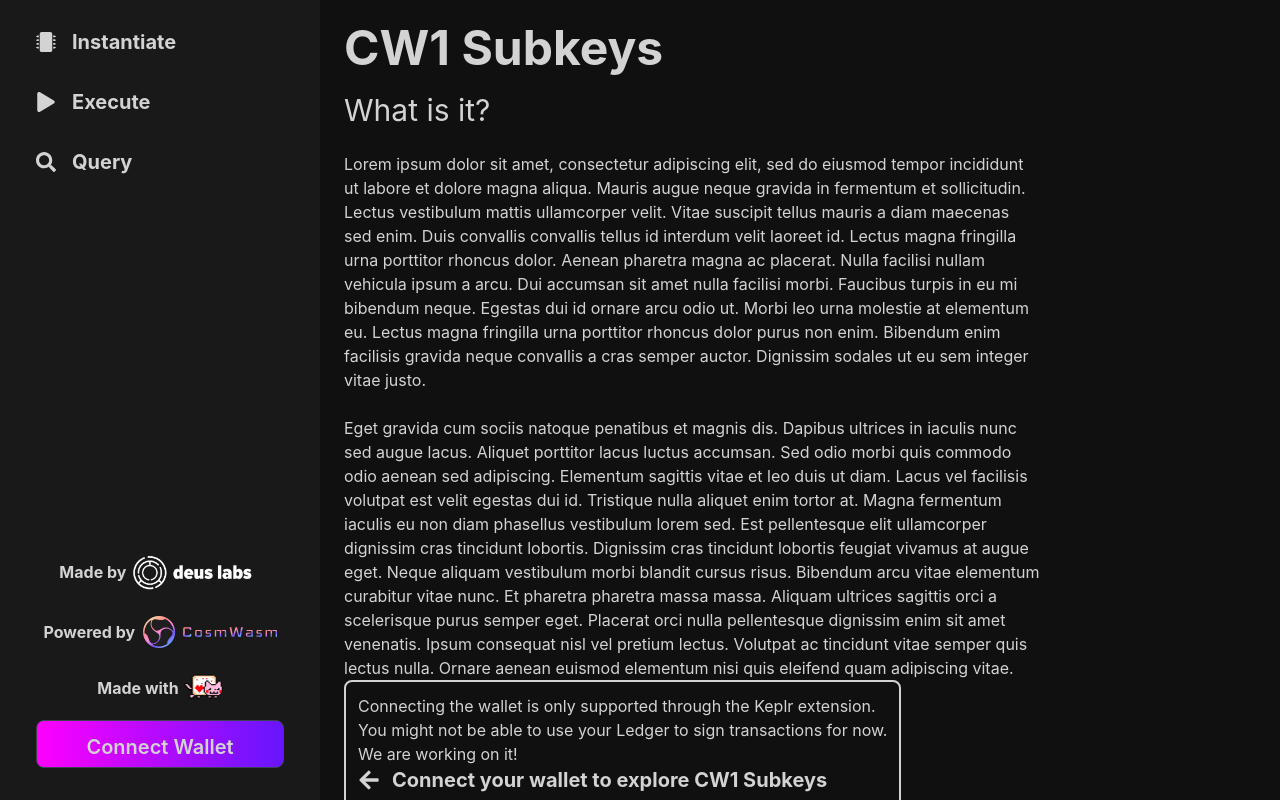
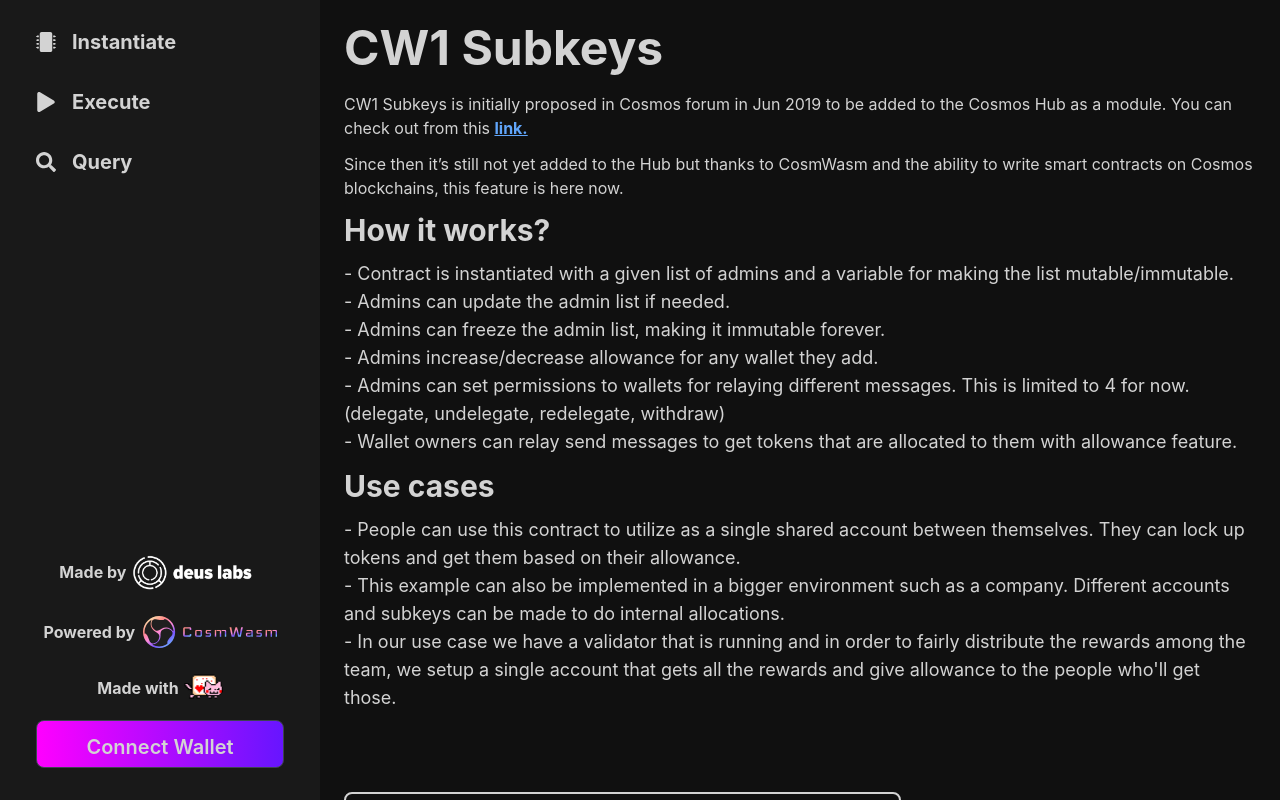
Before and after one commit to deus-labs/cw1-subkeys-dapp, a React (Create React App) app: page / in a window 1280 px wide. Built offline with nearby package versions, Linux system fonts and the light colour scheme.

Commit message:
Add welcome text

```diff
--- a/src/pages/Welcome.tsx
+++ b/src/pages/Welcome.tsx
@@ -2,54 +2,91 @@ import { FaArrowLeft } from "react-icons/fa"
 
 const Welcome = (): JSX.Element => {
   return (
-    <div className="p-6 pr-60 bg-deus-black h-full flex flex-col justify-between text-deus-text">
+    <div className="p-6 bg-deus-black flex flex-col justify-end text-deus-text flex-1">
       <div className="">
         <div className="text-5xl font-bold mb-5">CW1 Subkeys</div>
-        <div className="text-3xl">What is it?</div>
+        <p className="mb-3">
+          CW1 Subkeys is initially proposed in Cosmos forum in Jun 2019 to be
+          added to the Cosmos Hub as a module. You can check out from this{" "}
+          <a
+            href="https://forum.cosmos.network/t/proposal-adding-subkey-feature-to-cosmos-sdk-and-apply-it-to-the-hub/2358/15"
+            target="_blank"
+            rel="noopener noreferrer"
+            className="underline text-blue-400 font-bold"
+          >
+            link.
+          </a>
+        </p>
+        <p>
+          Since then it’s still not yet added to the Hub but thanks to CosmWasm
+          and the ability to write smart contracts on Cosmos blockchains, this
+          feature is here now.
+        </p>
+        <div className="text-3xl font-bold my-3">
+          How it works? <br />
+        </div>
+        <div className="text-lg">
+          <div>
+            - Contract is instantiated with a given list of admins and a
+            variable for making the list mutable/immutable. <br />
+          </div>
+          <div>
+            - Admins can update the admin list if needed.
             <br />
-        <p>
-          Lorem ipsum dolor sit amet, consectetur adipiscing elit, sed do
-          eiusmod tempor incididunt ut labore et dolore magna aliqua. Mauris
-          augue neque gravida in fermentum et sollicitudin. Lectus vestibulum
-          mattis ullamcorper velit. Vitae suscipit tellus mauris a diam maecenas
-          sed enim. Duis convallis convallis tellus id interdum velit laoreet
-          id. Lectus magna fringilla urna porttitor rhoncus dolor. Aenean
-          pharetra magna ac placerat. Nulla facilisi nullam vehicula ipsum a
-          arcu. Dui accumsan sit amet nulla facilisi morbi. Faucibus turpis in
-          eu mi bibendum neque. Egestas dui id ornare arcu odio ut. Morbi leo
-          urna molestie at elementum eu. Lectus magna fringilla urna porttitor
-          rhoncus dolor purus non enim. Bibendum enim facilisis gravida neque
-          convallis a cras semper auctor. Dignissim sodales ut eu sem integer
-          vitae justo.
-        </p>
+          </div>
+          <div>
+            - Admins can freeze the admin list, making it immutable forever.
             <br />
-        <p>
-          Eget gravida cum sociis natoque penatibus et magnis dis. Dapibus
-          ultrices in iaculis nunc sed augue lacus. Aliquet porttitor lacus
-          luctus accumsan. Sed odio morbi quis commodo odio aenean sed
-          adipiscing. Elementum sagittis vitae et leo duis ut diam. Lacus vel
-          facilisis volutpat est velit egestas dui id. Tristique nulla aliquet
-          enim tortor at. Magna fermentum iaculis eu non diam phasellus
-          vestibulum lorem sed. Est pellentesque elit ullamcorper dignissim cras
-          tincidunt lobortis. Dignissim cras tincidunt lobortis feugiat vivamus
-          at augue eget. Neque aliquam vestibulum morbi blandit cursus risus.
-          Bibendum arcu vitae elementum curabitur vitae nunc. Et pharetra
-          pharetra massa massa. Aliquam ultrices sagittis orci a scelerisque
-          purus semper eget. Placerat orci nulla pellentesque dignissim enim sit
-          amet venenatis. Ipsum consequat nisl vel pretium lectus. Volutpat ac
-          tincidunt vitae semper quis lectus nulla. Ornare aenean euismod
-          elementum nisi quis eleifend quam adipiscing vitae.
-        </p>
           </div>
+          <div>
+            - Admins increase/decrease allowance for any wallet they add.
+            <br />
+          </div>
+          <div>
+            - Admins can set permissions to wallets for relaying different
+            messages. This is limited to 4 for now. (delegate, undelegate,
+            redelegate, withdraw)
+            <br />
+          </div>
+          <div>
+            - Wallet owners can relay send messages to get tokens that are
+            allocated to them with allowance feature.
+            <br />
+          </div>
+        </div>
+        <div className="text-3xl font-bold my-3">
+          Use cases <br />
+        </div>
+        <div className="text-lg">
+          <div>
+            - People can use this contract to utilize as a single shared account
+            between themselves. They can lock up tokens and get them based on
+            their allowance. <br />
+          </div>
+          <div>
+            - This example can also be implemented in a bigger environment such
+            as a company. Different accounts and subkeys can be made to do
+            internal allocations. <br />
+          </div>
+          <div>
+            - In our use case we have a validator that is running and in order
+            to fairly distribute the rewards among the team, we setup a single
+            account that gets all the rewards and give allowance to the people
+            who'll get those. <br />
+          </div>
+        </div>
+      </div>
+      <div className="flex-1 my-10"></div>
+      <div className="h-full flex-1 flex items-end">
         <div
-        className="p-3 h-36 border-2 border-deus-text mb-2 rounded-lg flex flex-col justify-between"
+          className="p-3 h-36 border-2 border-deus-text mb-2 rounded-lg flex flex-col justify-between "
           style={{ width: "fit-content" }}
         >
           <div>
             Connecting the wallet is only supported through the Keplr extension.{" "}
             <br />
-          You might not be able to use your Ledger to sign transactions for now.{" "}
-          <br />
+            You might not be able to use your Ledger to sign transactions for
+            now. <br />
             We are working on it!
           </div>
           <div className="flex item-center text-xl font-bold">
@@ -60,6 +97,7 @@ const Welcome = (): JSX.Element => {
           </div>
         </div>
       </div>
+    </div>
   )
 }
 
```
Lines whose indentation alone changed are shown as unchanged.
